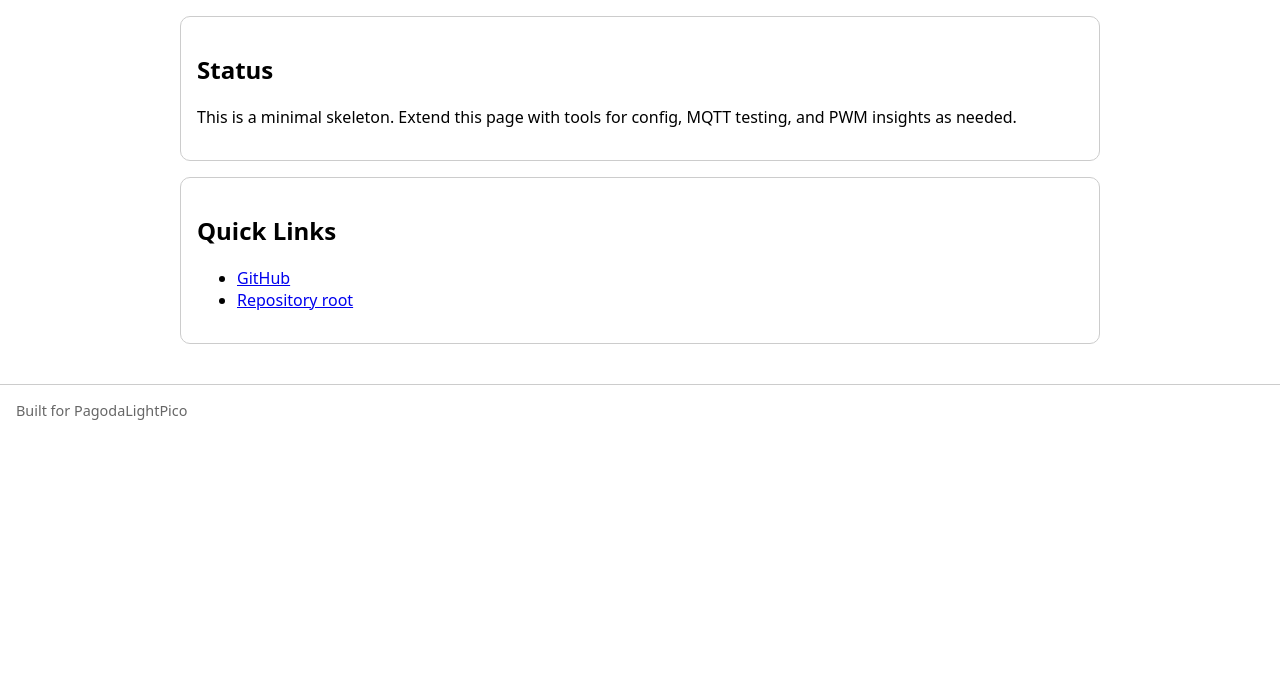
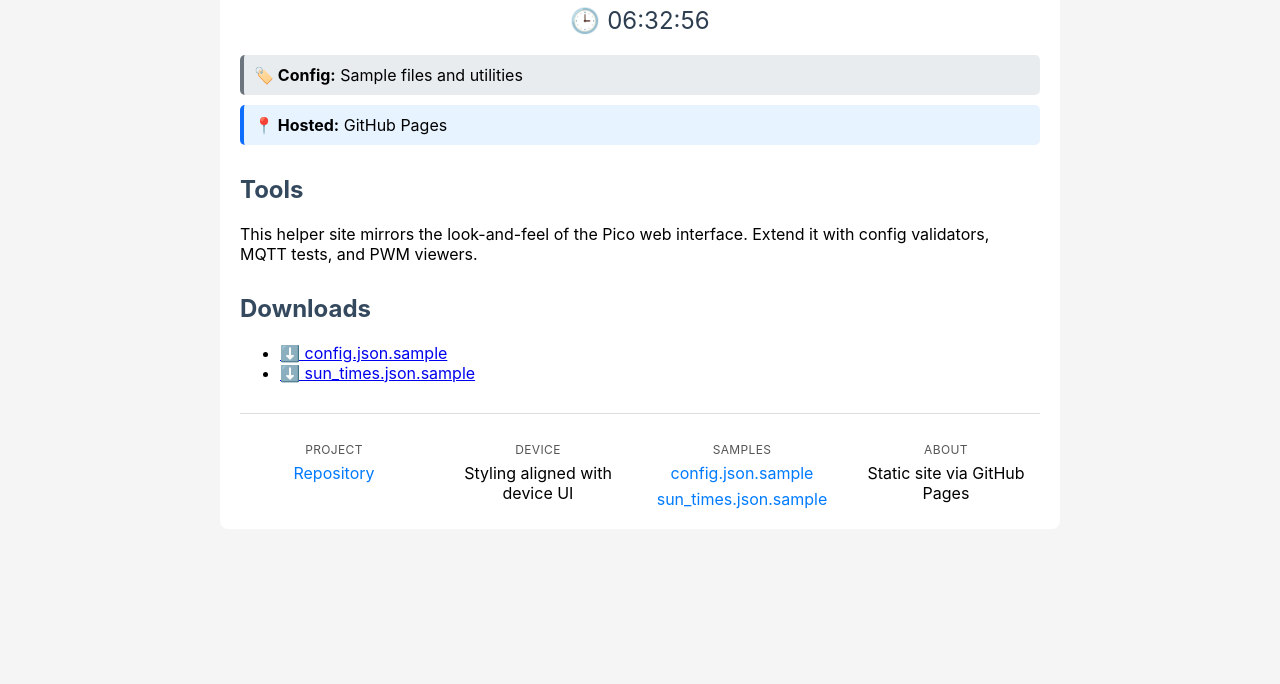
Before and after one commit to m-anish/PagodaLightPico, a plain HTML site: page helper-app/index.html in a window 1280 px wide. Shown: the part 116-800 px from the top of the page. Drawn offline with Linux system fonts and the light colour scheme.

Commit message:
Helper app: match Pico UI styling; Pages workflow: include sample JSON files in site

```diff
--- a/helper-app/index.html
+++ b/helper-app/index.html
@@ -1,4 +1,4 @@
-<!doctype html>
+<!DOCTYPE html>
 <html lang="en">
   <head>
     <meta charset="utf-8" />
@@ -7,42 +7,76 @@
     <meta name="description" content="Helper tools for PagodaLightPico" />
     <link rel="icon" href="data:," />
     <style>
-    :root { color-scheme: light dark; }
-    html, body { margin: 0; padding: 0; font-family: system-ui, -apple-system, Segoe UI, Roboto, Helvetica, Arial, "Apple Color Emoji", "Segoe UI Emoji"; }
-    header { padding: 16px; border-bottom: 1px solid #ccc; }
-    main { padding: 24px; max-width: 920px; margin: 0 auto; }
-    h1 { margin: 0 0 4px; font-size: 1.6rem; }
-    .subtitle { color: #666; font-size: 0.95rem; }
-    .card { border: 1px solid #ccc; border-radius: 10px; padding: 16px; margin: 16px 0; }
-    footer { padding: 16px; border-top: 1px solid #ccc; font-size: 0.9rem; color: #666; }
-    a.button { display: inline-block; padding: 10px 14px; border-radius: 8px; border: 1px solid #999; text-decoration: none; }
+      body { font-family: -apple-system, BlinkMacSystemFont, 'Segoe UI', Arial, 'Noto Sans', 'Liberation Sans', sans-serif, 'Apple Color Emoji', 'Segoe UI Emoji', 'Noto Color Emoji'; margin: 20px; background: #f5f5f5; }
+      .container { max-width: 800px; margin: 0 auto; background: white; padding: 20px; border-radius: 8px; }
+      h1 { color: #2c3e50; text-align: center; }
+      h2 { color: #34495e; margin-top: 30px; }
+      .status { padding: 10px; margin: 10px 0; border-radius: 5px; }
+      .online { background: #d4edda; border-left: 4px solid #28a745; }
+      .offline { background: #f8d7da; border-left: 4px solid #dc3545; }
+      .disabled { background: #fff3cd; border-left: 4px solid #ffc107; }
+      .time { font-size: 24px; text-align: center; margin: 20px 0; color: #2c3e50; }
+      .footer { text-align: center; margin-top: 30px; padding-top: 20px; border-top: 1px solid #ddd; }
+      .footer a { color: #007bff; text-decoration: none; }
+      .footer a:hover { text-decoration: underline; }
+      .footer-grid { display: grid; grid-template-columns: repeat(4, minmax(0, 1fr)); gap: 8px 16px; align-items: start; padding: 0; margin: 8px 0 0 0; }
+      .footer-grid .col { display: flex; flex-direction: column; gap: 6px; }
+      .footer .col-title { font-size: 12px; color: #555; text-transform: uppercase; letter-spacing: 0.03em; }
+      .version { background: #e9ecef; border-left: 4px solid #6c757d; }
+      .location { background: #e7f3ff; border-left: 4px solid #0d6efd; }
+      @media (max-width: 480px) { .container { padding: 12px; } }
     </style>
+    <script>
+      function startClock() {
+        const timeEl = document.getElementById('time');
+        function pad(n){return (n<10?'0':'')+n}
+        function tick(){
+          const d = new Date();
+          timeEl.textContent = pad(d.getHours())+':'+pad(d.getMinutes())+':'+pad(d.getSeconds());
+        }
+        tick(); setInterval(tick,1000);
+      }
+      window.addEventListener('DOMContentLoaded', startClock);
+    </script>
   </head>
   <body>
-  <header>
+    <div class="container">
       <h1>PagodaLightPico Helper</h1>
-    <div class="subtitle">Static helper site hosted via GitHub Pages</div>
-  </header>
-  <main>
-    <section class="card">
-      <h2>Status</h2>
-      <p>This is a minimal skeleton. Extend this page with tools for config, MQTT testing, and PWM insights as needed.</p>
-    </section>
+      <div class="time">🕒 <span id="time">--:--:--</span></div>
 
-    <section class="card">
-      <h2>Quick Links</h2>
+      <div class="status version"><strong>🏷️ Config:</strong> Sample files and utilities</div>
+      <div class="status location"><strong>📍 Hosted:</strong> GitHub Pages</div>
+
+      <h2>Tools</h2>
+      <p>This helper site mirrors the look-and-feel of the Pico web interface. Extend it with config validators, MQTT tests, and PWM viewers.</p>
+
+      <h2>Downloads</h2>
       <ul>
-        <li><a href="https://github.com/" target="_blank" rel="noreferrer">GitHub</a></li>
-        <li><a href="../" rel="noreferrer">Repository root</a></li>
+        <li><a href="/PagodaLightPico/config.json.sample" download>⬇️ config.json.sample</a></li>
+        <li><a href="/PagodaLightPico/sun_times.json.sample" download>⬇️ sun_times.json.sample</a></li>
       </ul>
-    </section>
-  </main>
-  <footer>
-    <span>Built for PagodaLightPico</span>
-  </footer>
-  <script>
-    // Placeholder: add client-side helpers here.
-    console.log("PagodaLightPico Helper loaded");
-  </script>
+
+      <div class="footer">
+        <div class="footer-grid">
+          <div class="col">
+            <span class="col-title">Project</span>
+            <a href="https://github.com/m-anish/PagodaLightPico" target="_blank" rel="noopener">Repository</a>
+          </div>
+          <div class="col">
+            <span class="col-title">Device</span>
+            <span>Styling aligned with device UI</span>
+          </div>
+          <div class="col">
+            <span class="col-title">Samples</span>
+            <a href="/PagodaLightPico/config.json.sample" download>config.json.sample</a>
+            <a href="/PagodaLightPico/sun_times.json.sample" download>sun_times.json.sample</a>
+          </div>
+          <div class="col">
+            <span class="col-title">About</span>
+            <span>Static site via GitHub Pages</span>
+          </div>
+        </div>
+      </div>
+    </div>
   </body>
 </html>
```
Also changed, not shown: 1 other file. Lines whose indentation alone changed are shown as unchanged.
